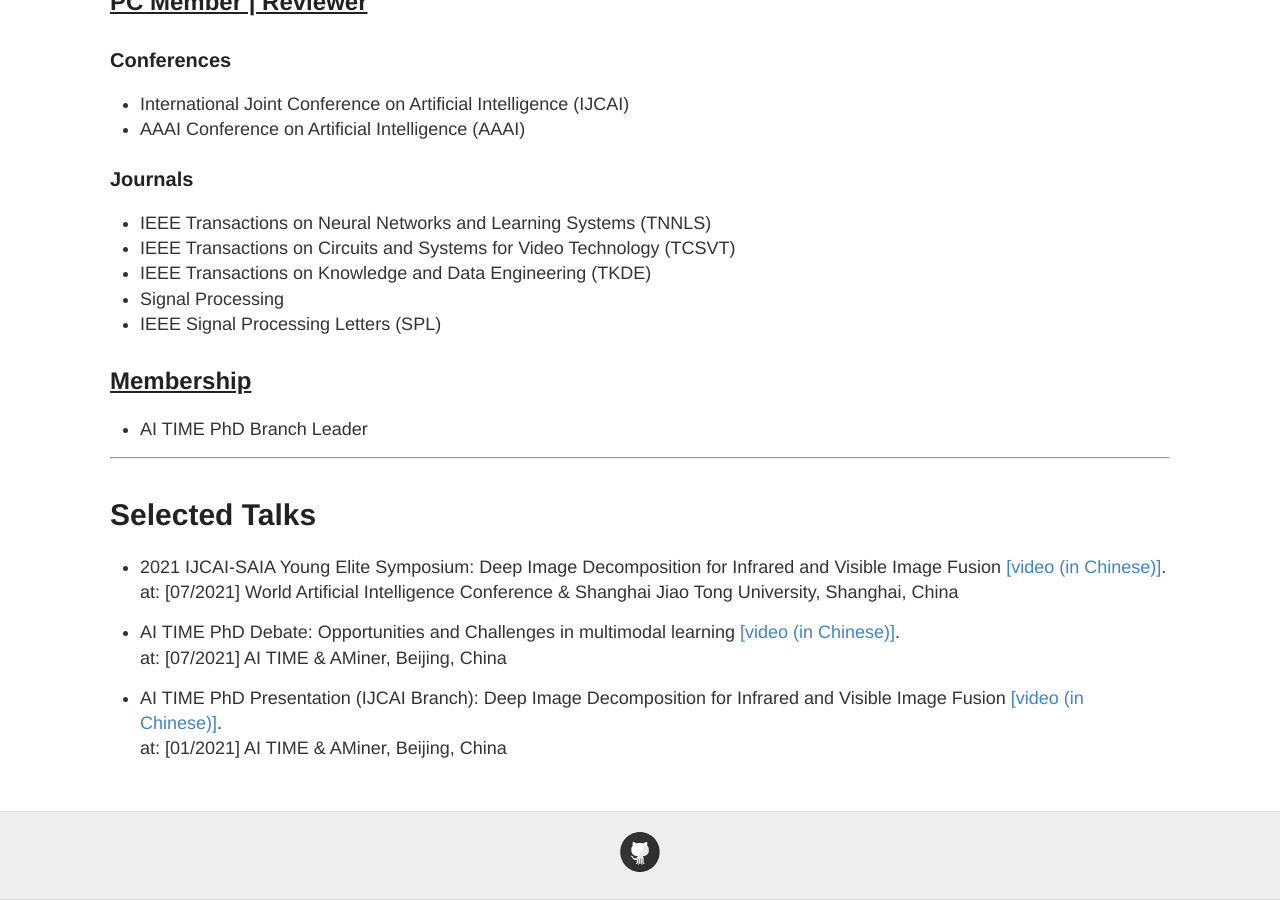
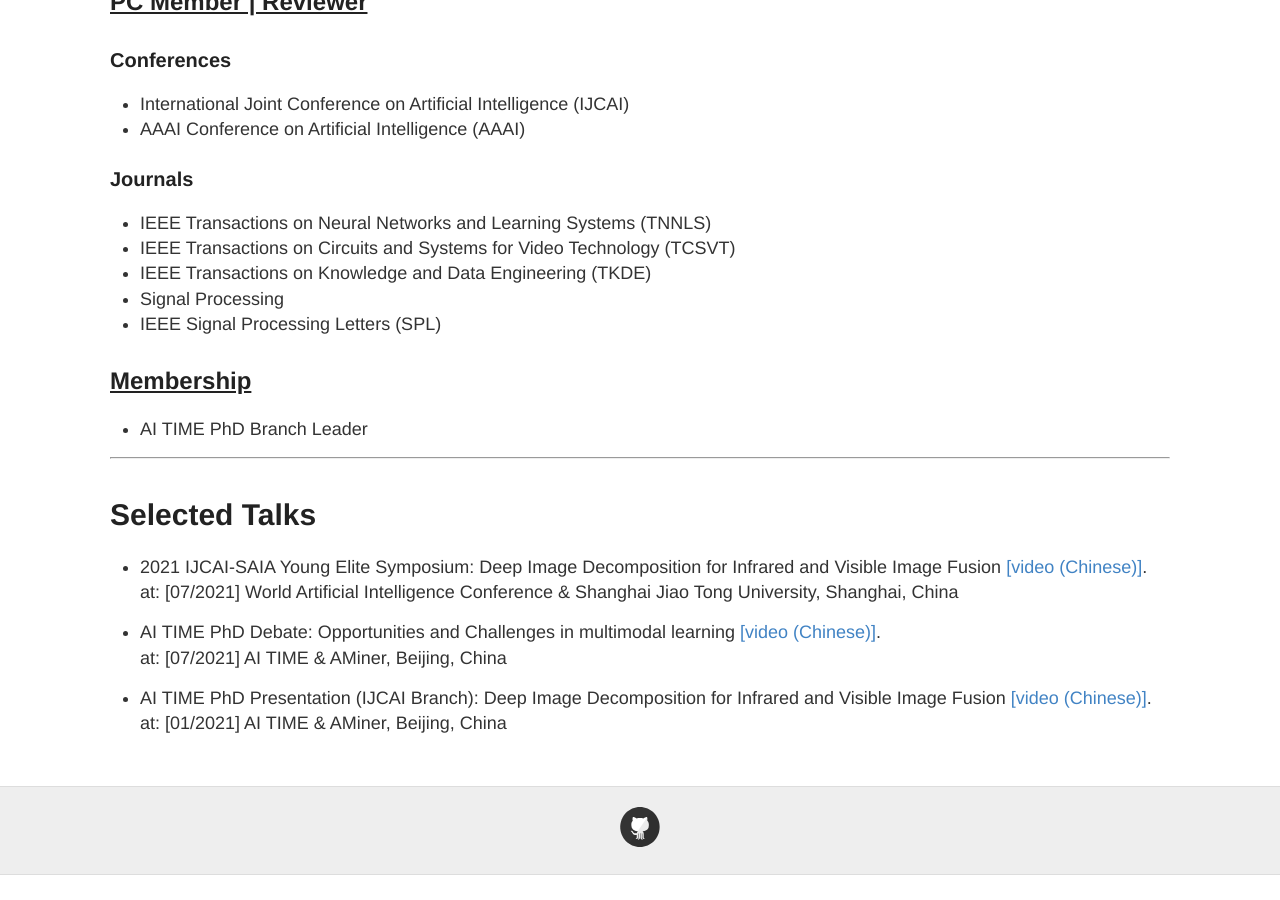
Before and after one commit to Zhaozixiang1228/Zhaozixiang1228.github.io, a Jekyll site: the page built from index.md, in a window 1280 px wide and 900 px high, scrolled down 3141 px. Built offline with Jekyll 4.4.1, drawn with Linux system fonts in a browser that asks for light colours; our own code applies the rules of GitHub Pages for plain Markdown files; after the commit the page ends 4016 px from its top, so only the background shows below that.

```diff
--- a/index.md
+++ b/index.md
@@ -144,11 +144,11 @@ I'm open to any kinds of collaboration. Please feel free to contact me directly
 
 # Selected Talks
 
-* 2021 IJCAI-SAIA Young Elite Symposium: Deep Image Decomposition for Infrared and Visible Image Fusion [[video (in Chinese)]](http://www.ijcai-saia-yes.org.cn/#/conferee).
+* 2021 IJCAI-SAIA Young Elite Symposium: Deep Image Decomposition for Infrared and Visible Image Fusion [[video (Chinese)]](http://www.ijcai-saia-yes.org.cn/#/conferee).
 at: [07/2021] World Artificial Intelligence Conference & Shanghai Jiao Tong University, Shanghai, China
 
-* AI TIME PhD Debate: Opportunities and Challenges in multimodal learning [[video (in Chinese)]](https://www.bilibili.com/video/BV14p4y1s77p).
+* AI TIME PhD Debate: Opportunities and Challenges in multimodal learning [[video (Chinese)]](https://www.bilibili.com/video/BV14p4y1s77p).
 at: [07/2021] AI TIME & AMiner, Beijing, China
 
-* AI TIME PhD Presentation (IJCAI Branch): Deep Image Decomposition for Infrared and Visible Image Fusion [[video (in Chinese)]](https://www.bilibili.com/video/BV15h411h7M6).
+* AI TIME PhD Presentation (IJCAI Branch): Deep Image Decomposition for Infrared and Visible Image Fusion [[video (Chinese)]](https://www.bilibili.com/video/BV15h411h7M6).
 at: [01/2021] AI TIME & AMiner, Beijing, China
```
